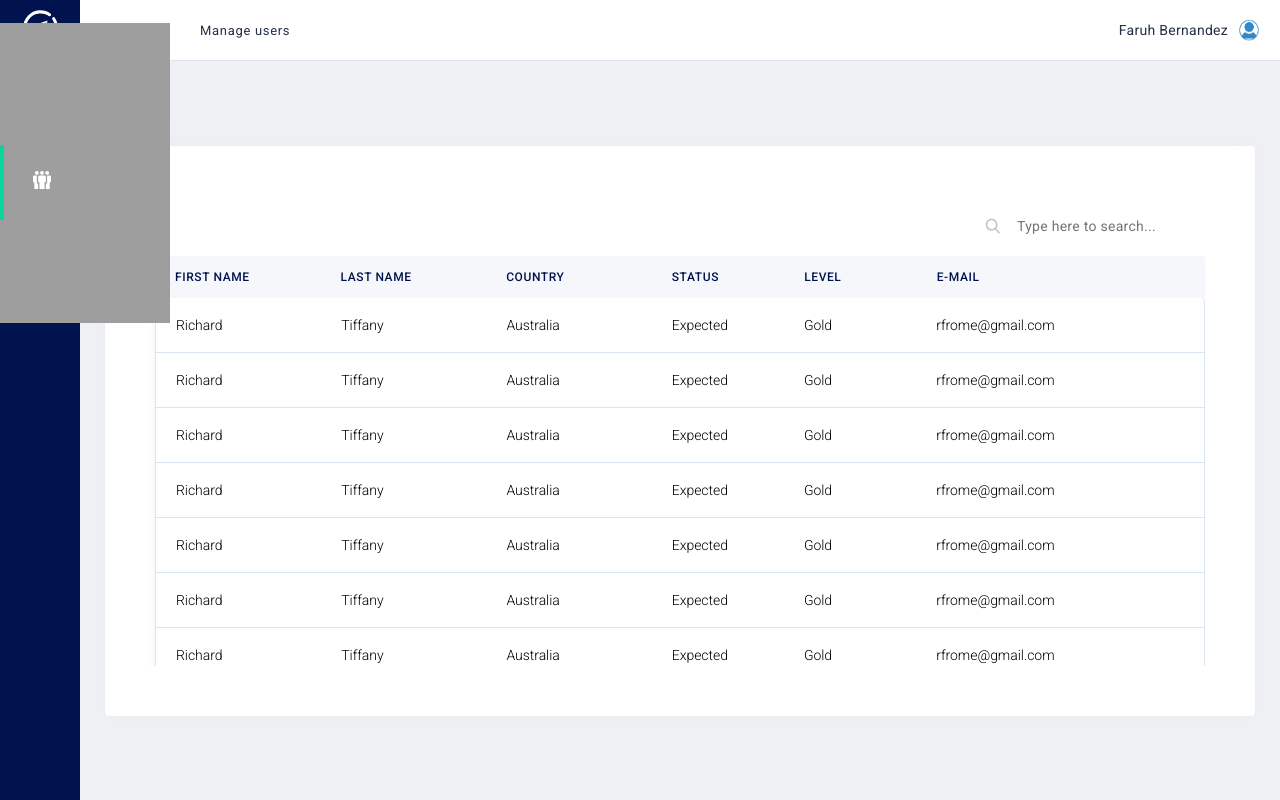
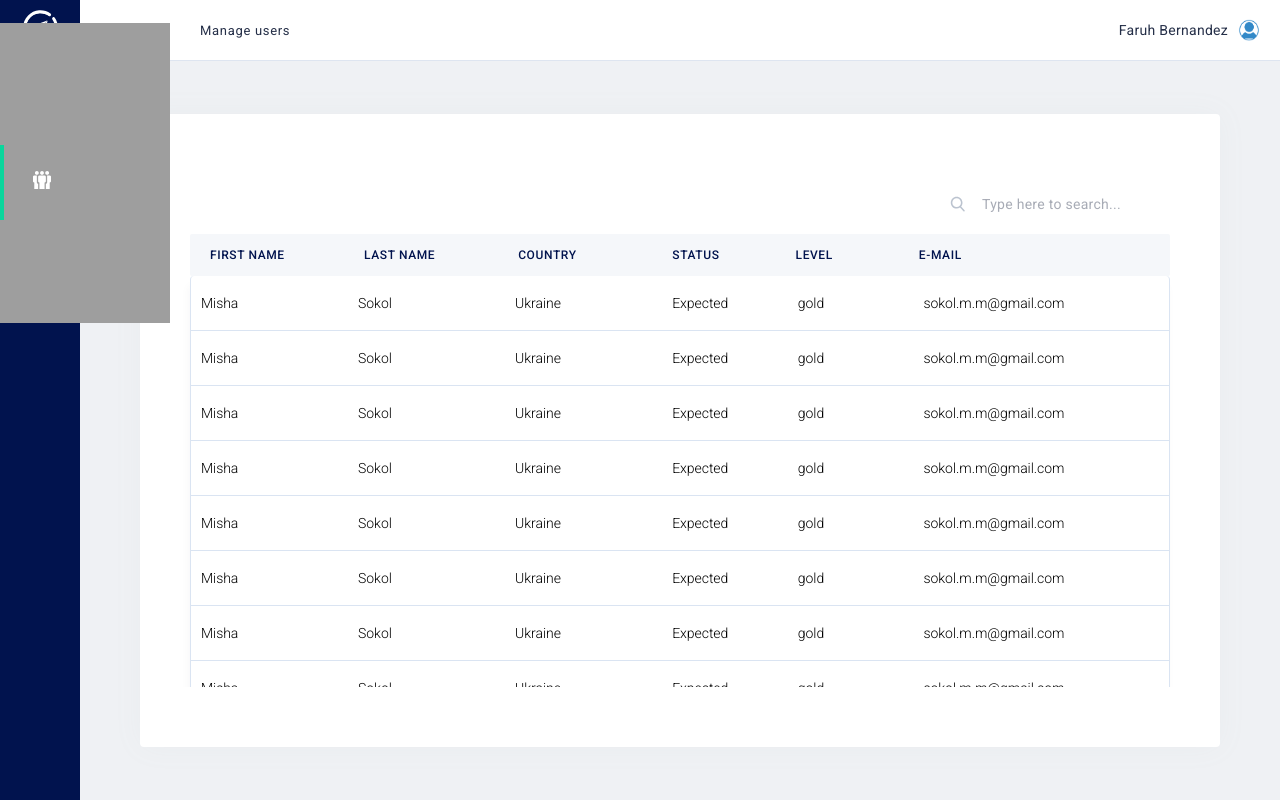
Before and after one commit to sokolmmm/my-fixer, a React (Create React App) app: page /admin-zone in a window 1280 px wide. Built offline with nearby package versions, Linux system fonts and the light colour scheme; grey boxes are pictures that could not be loaded.

Commit message:
Add styles to AdminZone component

```diff
--- a/src/components/AdminZone/AdminZone.jsx
+++ b/src/components/AdminZone/AdminZone.jsx
@@ -1,7 +1,103 @@
+/* eslint-disable react/jsx-props-no-spreading */
 import { Form, Formik } from 'formik';
 import React from 'react';
 import FormikControl from '../common/Forms/FormikControl/FormikControl';
 import styles from './AdminZone.module.scss';
+import TableHeader from './TableHeader/TableHeader';
+import UserItem from './UserItem/UserItem';
+
+const users = [
+  {
+    id: 1,
+    firstName: 'Misha',
+    lastName: 'Sokol',
+    location: 'Ukraine',
+    status: 'Expected',
+    rating: 'gold',
+    email: 'sokol.m.m@gmail.com',
+  },
+  {
+    id: 2,
+    firstName: 'Misha',
+    lastName: 'Sokol',
+    location: 'Ukraine',
+    status: 'Expected',
+    rating: 'gold',
+    email: 'sokol.m.m@gmail.com',
+  },
+  {
+    id: 3,
+    firstName: 'Misha',
+    lastName: 'Sokol',
+    location: 'Ukraine',
+    status: 'Expected',
+    rating: 'gold',
+    email: 'sokol.m.m@gmail.com',
+  },
+  {
+    id: 4,
+    firstName: 'Misha',
+    lastName: 'Sokol',
+    location: 'Ukraine',
+    status: 'Expected',
+    rating: 'gold',
+    email: 'sokol.m.m@gmail.com',
+  },
+  {
+    id: 5,
+    firstName: 'Misha',
+    lastName: 'Sokol',
+    location: 'Ukraine',
+    status: 'Expected',
+    rating: 'gold',
+    email: 'sokol.m.m@gmail.com',
+  },
+  {
+    id: 6,
+    firstName: 'Misha',
+    lastName: 'Sokol',
+    location: 'Ukraine',
+    status: 'Expected',
+    rating: 'gold',
+    email: 'sokol.m.m@gmail.com',
+  },
+  {
+    id: 7,
+    firstName: 'Misha',
+    lastName: 'Sokol',
+    location: 'Ukraine',
+    status: 'Expected',
+    rating: 'gold',
+    email: 'sokol.m.m@gmail.com',
+  },
+  {
+    id: 8,
+    firstName: 'Misha',
+    lastName: 'Sokol',
+    location: 'Ukraine',
+    status: 'Expected',
+    rating: 'gold',
+    email: 'sokol.m.m@gmail.com',
+  },
+  {
+    id: 9,
+    firstName: 'Misha',
+    lastName: 'Sokol',
+    location: 'Ukraine',
+    status: 'Expected',
+    rating: 'gold',
+    email: 'sokol.m.m@gmail.com',
+  },
+  {
+    id: 10,
+    firstName: 'Misha',
+    lastName: 'Sokol',
+    location: 'Ukraine',
+    status: 'Expected',
+    rating: 'gold',
+    email: 'sokol.m.m@gmail.com',
+  },
+];
 
 const initialValues = {
   search: '',
@@ -23,145 +119,22 @@ function AdminZone() {
           )}
         </Formik>
         <div className={styles.table}>
-          <ul className={styles.header}>
-            <li>First Name</li>
-            <li>Last Name</li>
-            <li>Country</li>
-            <li>Status</li>
-            <li>Level</li>
-            <li>E-mail</li>
-          </ul>
+          <TableHeader />
           <div className={styles.items}>
-            <ul className={styles.item}>
-              <li>Richard </li>
-              <li>Tiffany</li>
-              <li>Australia</li>
-              <li>Expected</li>
-              <li>Gold</li>
-              <li>rfrome@gmail.com</li>
-            </ul>
-
-            <ul className={styles.item}>
-              <li>Richard </li>
-              <li>Tiffany</li>
-              <li>Australia</li>
-              <li>Expected</li>
-              <li>Gold</li>
-              <li>rfrome@gmail.com</li>
-            </ul>
-
-            <ul className={styles.item}>
-              <li>Richard </li>
-              <li>Tiffany</li>
-              <li>Australia</li>
-              <li>Expected</li>
-              <li>Gold</li>
-              <li>rfrome@gmail.com</li>
-            </ul>
-
-            <ul className={styles.item}>
-              <li>Richard </li>
-              <li>Tiffany</li>
-              <li>Australia</li>
-              <li>Expected</li>
-              <li>Gold</li>
-              <li>rfrome@gmail.com</li>
-            </ul>
-
-            <ul className={styles.item}>
-              <li>Richard </li>
-              <li>Tiffany</li>
-              <li>Australia</li>
-              <li>Expected</li>
-              <li>Gold</li>
-              <li>rfrome@gmail.com</li>
-            </ul>
-
-            <ul className={styles.item}>
-              <li>Richard </li>
-              <li>Tiffany</li>
-              <li>Australia</li>
-              <li>Expected</li>
-              <li>Gold</li>
-              <li>rfrome@gmail.com</li>
-            </ul>
-
-            <ul className={styles.item}>
-              <li>Richard </li>
-              <li>Tiffany</li>
-              <li>Australia</li>
-              <li>Expected</li>
-              <li>Gold</li>
-              <li>rfrome@gmail.com</li>
-            </ul>
-
-            <ul className={styles.item}>
-              <li>Richard </li>
-              <li>Tiffany</li>
-              <li>Australia</li>
-              <li>Expected</li>
-              <li>Gold</li>
-              <li>rfrome@gmail.com</li>
-            </ul>
-
-            <ul className={styles.item}>
-              <li>Richard </li>
-              <li>Tiffany</li>
-              <li>Australia</li>
-              <li>Expected</li>
-              <li>Gold</li>
-              <li>rfrome@gmail.com</li>
-            </ul>
-
-            <ul className={styles.item}>
-              <li>Richard </li>
-              <li>Tiffany</li>
-              <li>Australia</li>
-              <li>Expected</li>
-              <li>Gold</li>
-              <li>rfrome@gmail.com</li>
-            </ul>
-
-            <ul className={styles.item}>
-              <li>Richard </li>
-              <li>Tiffany</li>
-              <li>Australia</li>
-              <li>Expected</li>
-              <li>Gold</li>
-              <li>rfrome@gmail.com</li>
-            </ul>
-
-            <ul className={styles.item}>
-              <li>Richard </li>
-              <li>Tiffany</li>
-              <li>Australia</li>
-              <li>Expected</li>
-              <li>Gold</li>
-              <li>rfrome@gmail.com</li>
-            </ul>
-
-            <ul className={styles.item}>
-              <li>Richard </li>
-              <li>Tiffany</li>
-              <li>Australia</li>
-              <li>Expected</li>
-              <li>Gold</li>
-              <li>rfrome@gmail.com</li>
-            </ul>
-
-            <ul className={styles.item}>
-              <li>Richard </li>
-              <li>Tiffany</li>
-              <li>Australia</li>
-              <li>Expected</li>
-              <li>Gold</li>
-              <li>rfrome@gmail.com</li>
-            </ul>
+            {users.map((el) => (
+              <UserItem
+                key={el.id}
+                firstName={el.firstName}
+                lastName={el.lastName}
+                location={el.location}
+                status={el.status}
+                rating={el.rating}
+                email={el.email}
+              />
+            ))}
           </div>
-
         </div>
       </div>
-
     </section>
   );
 }
--- a/src/components/AdminZone/AdminZone.module.scss
+++ b/src/components/AdminZone/AdminZone.module.scss
@@ -2,14 +2,14 @@
 
 .wrapper {
   @include sectionWrapper;
-  padding: 50px 0;
+  padding: 60px 0;
   gap: 0;
 
   .content {
     overflow-y: auto;
-    padding: 0 50px;
+    padding: 0 50px 20px 50px;
     display: grid;
-    grid-template-rows: 60px auto;
+    grid-template-rows: 60px 1fr;
   }
 
   .searchForm {
@@ -19,68 +19,16 @@
     justify-content: end;
   }
 
-  .table {
-    // display: grid;
-    display: grid;
-
-    .header {
-      padding: 0 20px;
-      display: grid;
-      grid-template-columns: repeat(3, 1fr) 0.8fr 0.8fr 1.5fr;
-      grid-template-rows: 42px;
-      align-items: center;
-      justify-items: start;
-      background: #f5f7fa;
-      border-radius: 2px;
-
-      font-family: 'Roboto';
-      font-style: normal;
-      font-weight: 500;
-      font-size: 12px;
-      line-height: 14px;
-      letter-spacing: 0.6px;
-      text-transform: uppercase;
-      color: #01134e;
-    }
-
   .items {
     border: 1px solid #dae4f2;
     box-shadow: -2px 9px 8px rgba(23, 31, 76, 0.03);
     border-radius: 4px;
     border-top: none;
   }
-
-    .item {
-      padding: 0 20px;
-      display: grid;
-      grid-template-columns: repeat(3, 1fr) 0.8fr 0.8fr 1.5fr;
-      grid-template-rows: 54px;
-      align-items: center;
-      justify-items: start;
-
-      //   background: #ffffff;
-      border-bottom: 1px solid #dae4f2;
-      font-family: 'Roboto';
-      font-style: normal;
-      font-weight: 300;
-      font-size: 14px;
-      line-height: 28px;
-      /* or 200% */
-
-      letter-spacing: -0.046704px;
-
-      color: #000000;
-    }
-    .item:last-child {
-      border-bottom: none;
-    }
-  }
 }
 
 @media screen and (max-width: 920px) {
   .wrapper {
-    padding: 20px;
-
     .content {
       padding: 0;
     }
@@ -98,60 +46,27 @@
         height: auto;
         border: none;
       }
-      .header {
-        display: none;
-      }
-
-      .item {
-        border: 1px solid #dae4f2 !important;
-        border-radius: 10px;
-        display: grid;
-        grid-template-rows: repeat(6, 30px);
-        grid-template-columns: 1fr;
-
-        li::before {
-          font-family: 'Roboto';
-          font-style: normal;
-          font-weight: 500;
-          font-size: 12px;
-          line-height: 14px;
-          letter-spacing: 0.6px;
-          text-transform: uppercase;
-          color: #01134e;
-        }
-
-        li:nth-child(1)::before {
-          content: 'First Name: ';
-        }
-
-        li:nth-child(2)::before {
-          content: 'Last Name: ';
-        }
-
-        li:nth-child(3)::before {
-          content: 'Country: ';
-        }
-        li:nth-child(4)::before {
-          content: 'Status: ';
-        }
-        li:nth-child(5)::before {
-          content: 'Level: ';
-        }
-        li:nth-child(6)::before {
-          content: 'E-mail: ';
     }
   }
 }
+
+@media screen and (max-width: 758px) {
+  .wrapper {
+    padding: 20px 0;
+    .searchForm {
+      padding: 0;
+    }
+  }
+  .table {
+    padding: 0;
   }
 }
 
 @media screen and (max-width: 580px) {
   .wrapper {
-    .content {
-      overflow: hidden !important;
-    }
     .searchForm {
-      padding: 0;
+      padding: 0 20px;
+      grid-template-columns: 1fr;
     }
     .items {
       padding: 0;
@@ -159,16 +74,5 @@
       gap: 20px;
       grid-template-columns: 1fr !important;
     }
-    .item {
-      box-shadow: -2px 9px 30px rgba(23, 31, 76, 0.06);
-      border-radius: 10px;
-      transition: 0.2s ease-in-out;
-      cursor: pointer;
-
-      &:hover {
-        box-shadow: 0px 20px 35px rgba(0, 0, 0, 0.06);
-        transform: translateY(-5px);
   }
 }
-  }
-}
--- /dev/null
+++ b/src/components/AdminZone/TableHeader/TableHeader.jsx
@@ -0,0 +1,20 @@
+/* eslint-disable react/prop-types */
+import React from 'react';
+import styles from './TableHeader.module.scss';
+
+function TableHeader() {
+  return (
+    <header>
+      <ul className={styles.tableHeader}>
+        <li>First Name</li>
+        <li>Last Name</li>
+        <li>Country</li>
+        <li>Status</li>
+        <li>Level</li>
+        <li>E-mail</li>
+      </ul>
+    </header>
+  );
+}
+
+export default TableHeader;
--- /dev/null
+++ b/src/components/AdminZone/TableHeader/TableHeader.module.scss
@@ -0,0 +1,27 @@
+@import '../../../scss/mixin';
+
+.tableHeader {
+  padding: 0 20px;
+  display: grid;
+  grid-template-columns: repeat(3, 1fr) 0.8fr 0.8fr 1.5fr;
+  grid-template-rows: 42px;
+  align-items: center;
+  justify-items: start;
+  background: #f5f7fa;
+  border-radius: 2px;
+
+  font-family: 'Roboto';
+  font-style: normal;
+  font-weight: 500;
+  font-size: 12px;
+  line-height: 14px;
+  letter-spacing: 0.6px;
+  text-transform: uppercase;
+  color: #01134e;
+}
+
+@media screen and (max-width: 920px) {
+  .tableHeader {
+    display: none;
+  }
+}
--- /dev/null
+++ b/src/components/AdminZone/UserItem/UserItem.jsx
@@ -0,0 +1,22 @@
+/* eslint-disable react/prop-types */
+import React from 'react';
+import styles from './UserItem.module.scss';
+
+function UserItem(props) {
+  const {
+    firstName, lastName, location, status, rating, email,
+  } = props;
+
+  return (
+    <ul className={styles.userItem}>
+      <li>{firstName}</li>
+      <li>{lastName}</li>
+      <li>{location}</li>
+      <li>{status}</li>
+      <li>{rating}</li>
+      <li>{email}</li>
+    </ul>
+  );
+}
+
+export default UserItem;
--- /dev/null
+++ b/src/components/AdminZone/UserItem/UserItem.module.scss
@@ -0,0 +1,78 @@
+.userItem {
+  padding: 0 10px;
+  display: grid;
+  grid-template-columns: repeat(3, 1fr) 0.8fr 0.8fr 1.5fr;
+  grid-template-rows: 54px;
+  align-items: center;
+  justify-items: start;
+
+  border-bottom: 1px solid #dae4f2;
+  font-family: 'Roboto';
+  font-style: normal;
+  font-weight: 300;
+  font-size: 14px;
+  line-height: 28px;
+
+  letter-spacing: -0.046704px;
+  color: #000000;
+
+  &:last-child {
+    border-bottom: none;
+  }
+}
+
+@media screen and (max-width: 920px) {
+  .userItem {
+    border: 1px solid #dae4f2 !important;
+    border-radius: 10px;
+    display: grid;
+    grid-template-rows: repeat(6, 30px);
+    grid-template-columns: 1fr;
+
+    li::before {
+      font-family: 'Roboto';
+      font-style: normal;
+      font-weight: 500;
+      font-size: 12px;
+      line-height: 14px;
+      letter-spacing: 0.6px;
+      text-transform: uppercase;
+      color: #01134e;
+    }
+
+    li:nth-child(1)::before {
+      content: 'First Name: ';
+    }
+
+    li:nth-child(2)::before {
+      content: 'Last Name: ';
+    }
+
+    li:nth-child(3)::before {
+      content: 'Country: ';
+    }
+    li:nth-child(4)::before {
+      content: 'Status: ';
+    }
+    li:nth-child(5)::before {
+      content: 'Level: ';
+    }
+    li:nth-child(6)::before {
+      content: 'E-mail: ';
+    }
+  }
+}
+
+@media screen and (max-width: 580px) {
+  .userItem {
+    box-shadow: -2px 9px 30px rgba(23, 31, 76, 0.06);
+    border-radius: 10px;
+    transition: 0.2s ease-in-out;
+    cursor: pointer;
+
+    &:hover {
+      box-shadow: 0px 20px 35px rgba(0, 0, 0, 0.06);
+      transform: translateY(-5px);
+    }
+  }
+}
--- a/src/components/Layouts/MainLayout/MainLayout.module.scss
+++ b/src/components/Layouts/MainLayout/MainLayout.module.scss
@@ -10,12 +10,15 @@
 
 main {
   // overflow-y: auto;
+  overflow-y: hidden;
   border-top: 1px solid #dee5f0;
   background: #eff1f4;
   display: grid;
-  grid-template-columns: 1fr minmax(570px, 1150px) 1fr;
-  grid-template-rows: minmax(20px, 1fr) 570px minmax(20px, 1fr);
-
+  grid-template-columns: minmax(20px, 0.5fr) minmax(1080px, 6fr) minmax(
+      20px,
+      0.5fr
+    );
+  grid-template-rows: minmax(20px, 0.5fr) minmax(500px, 6fr) minmax(20px, 0.5fr);
 }
 
 @media screen and (max-width: 1200px) {
--- a/src/components/common/Forms/Inputs/SearchInput/SearchInput.module.scss
+++ b/src/components/common/Forms/Inputs/SearchInput/SearchInput.module.scss
@@ -9,9 +9,16 @@
     @include input;
     background: transparent;
     border: none;
+
+    &::placeholder {
+      color: #252f48;
+      mix-blend-mode: normal;
+      opacity: 0.4;
+    }
+
     &:active,
     &:focus {
-    border: none;
+      border: none;
     }
   }
 
```
Lines whose indentation alone changed are shown as unchanged.
